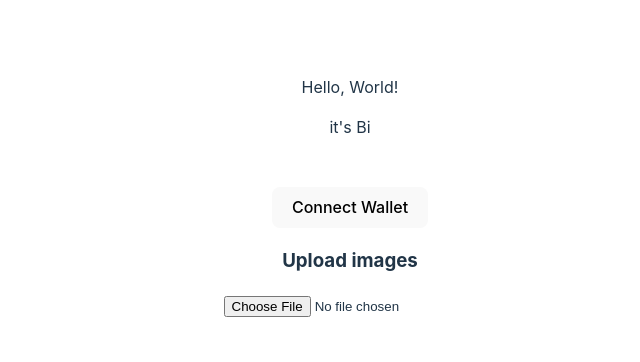
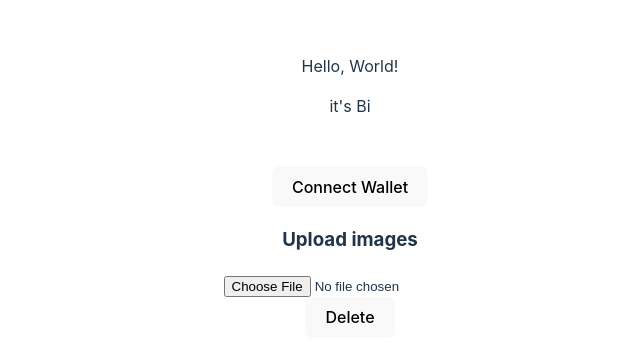
Before and after one commit to BiPhan4/publish, a Vue app: page / in a window 1280 px wide. Shown: the part 196-558 px from the top of the page, without its empty margins (290-930 px from the left). Built offline with nearby package versions, Linux system fonts and the light colour scheme.

Commit message:
delete file

```diff
--- a/src/components/HelloWorld.vue
+++ b/src/components/HelloWorld.vue
@@ -97,6 +97,17 @@ const uploadFile = async function (file) {
 
 }
 
+const deleteFile = async function (confirmation) {
+  const parentFolderPath = "s/publish-demo"
+
+  fileIo = await FileIo.trackIo(wallet.value, '1.0.9')
+
+  const parent = await fileIo.downloadFolder(parentFolderPath)
+  const deleted = await fileIo.deleteTargets([confirmation], parent)
+
+}
+
+
 const onChange = function (e) {
   const files = e.target.files
   console.log(files)
@@ -110,6 +121,13 @@ const goToFID = function () {
 
 const yeet = async function() {
   await connectWallet().catch(err => console.warn(err))
+}
+
+const promptDeleteConfirmation = async function() {
+  const confirmation = window.prompt('Please enter the name of the file to delete:')
+  if (confirmation !== null) {
+    await deleteFile(confirmation)
+  }
 }
 
 
@@ -127,6 +145,7 @@ const yeet = async function() {
       <div class ="dropbox">
       <input type="file" class="input-file" @change="onChange">
       </div>
+      <button type="button" @click="promptDeleteConfirmation()">{{wallet.value ? "Connected" : "Delete"}}</button>
   </div>
 
 </template>
```
Also changed, not shown: 2 other files (tests, documents, lock files or other folders).
